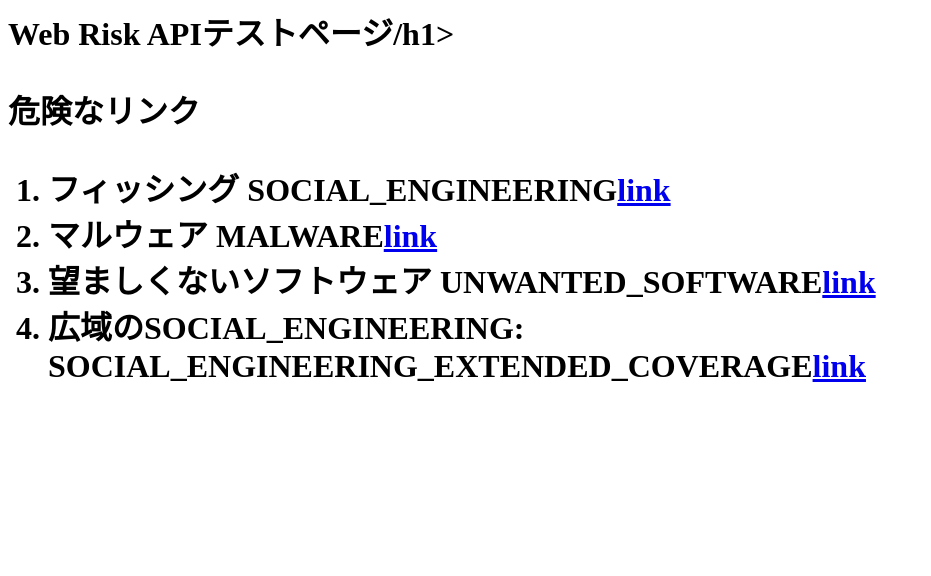
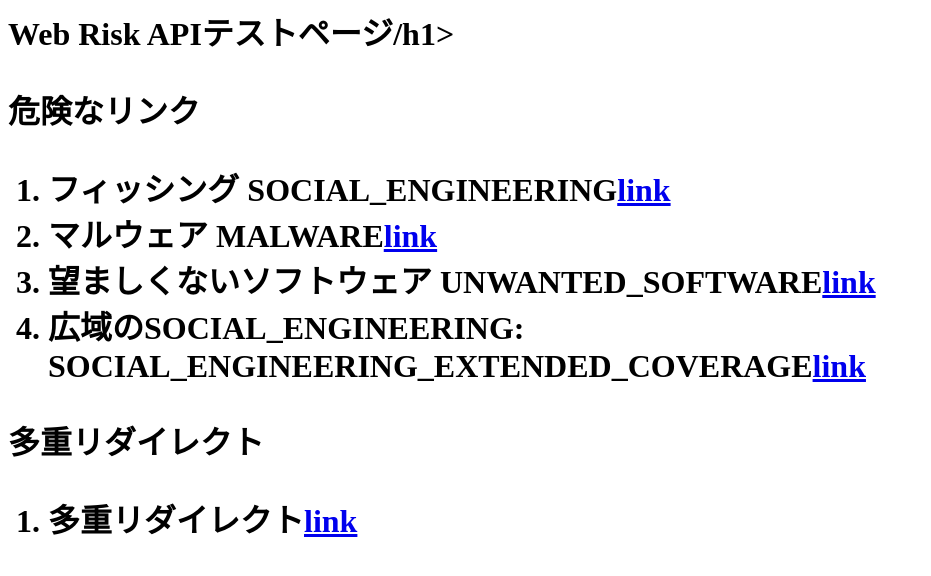
Before and after one commit to hellonagi/webrisk-test-page, a plain HTML site: page index.html in a window 1280 px wide. Shown: the whole page, without its empty margins (0-931 px from the left). Drawn offline with Linux system fonts and the light colour scheme.

Commit message:
Update index.html

```diff
--- a/index.html
+++ b/index.html
@@ -10,12 +10,16 @@
 
 <p>危険なリンク</p>
 <ol>
-        <!-- Note: if changing HTML node IDs, please first see internal issue b/147323056 -->
         <li>フィッシング SOCIAL_ENGINEERING<a id="phishing-webpage" href="//testsafebrowsing.appspot.com/s/phishing.html">link</a></li>
         <li>マルウェア MALWARE<a id="malware-webpage" href="//testsafebrowsing.appspot.com/s/malware.html">link</a></li>
         <li>望ましくないソフトウェア UNWANTED_SOFTWARE<a id="unwanted-software-webpage" href="//testsafebrowsing.appspot.com/s/unwanted.html">link</a></li>
 	<li>広域のSOCIAL_ENGINEERING: SOCIAL_ENGINEERING_EXTENDED_COVERAGE<a href="//testsafebrowsing.appspot.com/s/social_engineering_extended_coverage.html">link</a></li>
 </ol>
 
+<p>多重リダイレクト</p>
+<ol>
+        <li>多重リダイレクト<a id="phishing-webpage" href="/page1.html">link</a></li>
+</ol>
+
 </body>
 </html>
```
